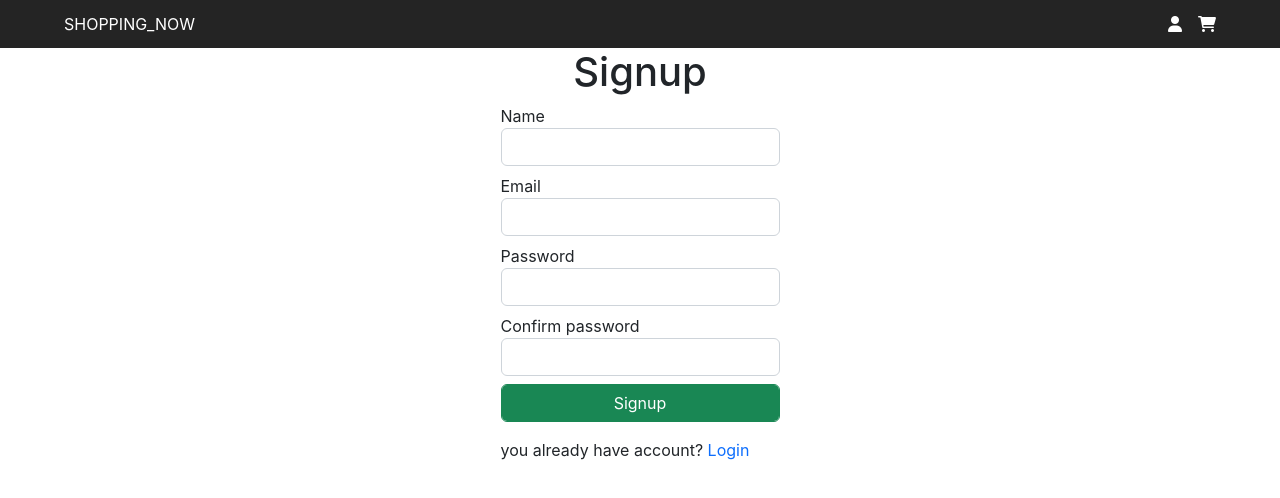
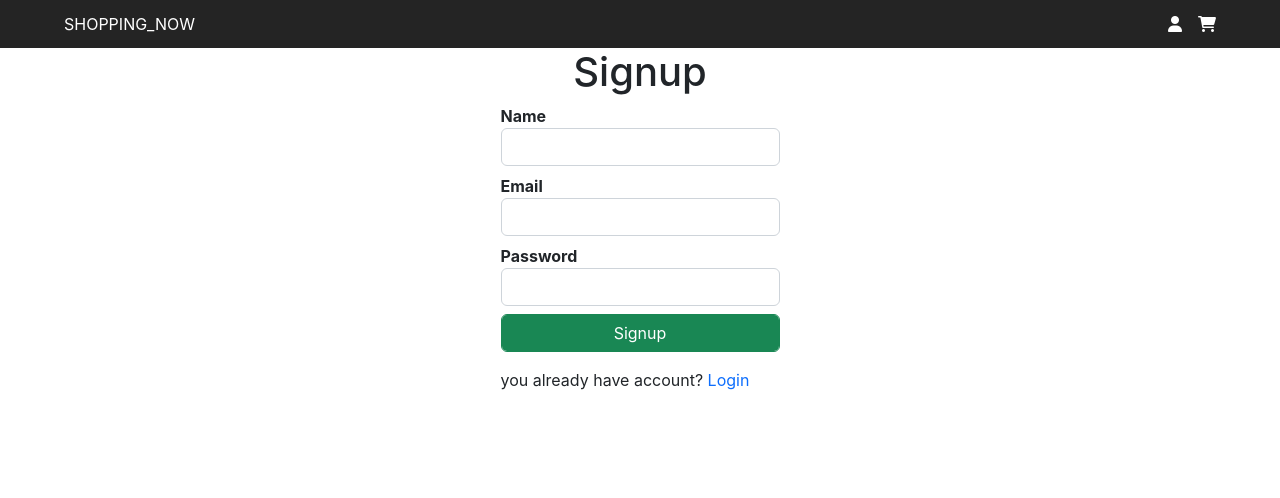
Before and after one commit to nguyen-thanh-luann/Binou, a React (Create React App) app: page /signup in a window 1280 px wide. Shown: the top 498 px of the page. Built offline with nearby package versions, Linux system fonts and the light colour scheme.

Commit message:
singup function complete

```diff
--- a/package.json
+++ b/package.json
@@ -14,6 +14,7 @@
     "react-bootstrap": "^2.4.0",
     "react-dom": "^18.2.0",
     "react-helmet-async": "^1.3.0",
+    "react-hook-form": "^7.34.0",
     "react-router-bootstrap": "^0.26.2",
     "react-router-dom": "^6.3.0",
     "react-scripts": "5.0.1",
--- a/src/Store.js
+++ b/src/Store.js
@@ -6,6 +6,11 @@ const initialState = {
   userInfo: localStorage.getItem('userInfo')
     ? JSON.parse(localStorage.getItem('userInfo'))
     : null,
+  cart: {
+    cartItems: localStorage.getItem('cartItems')
+      ? JSON.parse(localStorage.getItem('cartItems'))
+      : [],
+  },
 }
 
 function reducer(state, action) {
--- a/src/screens/SignupScreen.js
+++ b/src/screens/SignupScreen.js
@@ -1,88 +1,110 @@
 import React, { useState } from 'react'
 import { Helmet } from 'react-helmet-async'
 import { Link } from 'react-router-dom'
+import { useForm } from 'react-hook-form'
+
 import { signup } from '../services/UserService'
 
 export default function SignupScreen() {
-  const [name, setName] = useState('')
-  const [email, setEmail] = useState('')
-  const [password, setPassword] = useState('')
-  const [cnfPassword, setCnfPassword] = useState('')
-
-  const signupHandler = (e) => {
-    e.preventDefault()
-    if (password === cnfPassword) {
+  const {
+    register,
+    handleSubmit,
+    formState: { errors },
+    watch,
+  } = useForm()
+  const onSubmit = (data) => {
     const user = {
-        name,
-        email,
-        password,
+      name: data.name,
+      email: data.email,
+      password: data.password,
     }
+    console.log(user)
     signup(user)
-        .then((res) => {
-          console.log(res)
+      .then(() => {
+        if (window.confirm('create your account success!!')) {
           window.location.href = '/login'
+        }
       })
       .catch((err) => {
         console.log(err)
       })
   }
-  }
+
   return (
     <div className='container my-5'>
       <Helmet>
         <title>Signup</title>
       </Helmet>
       <div className='d-flex justify-content-center'>
-        <form className='form w-25'>
+        <form className='form w-25' onSubmit={handleSubmit(onSubmit)}>
           <h1 className='text-center'>Signup</h1>
 
           <div>
-            <label htmlFor='email'>Name</label>
+            <label htmlFor='email' className='fw-bold'>
+              Name{' '}
+              {errors.name && (
+                <span className='text-danger'>
+                  *
+                  {errors.name?.type === 'required' && 'This field is required'}
+                  {errors.name?.type === 'maxLength' && 'your name too long'}
+                  {errors.name?.type === 'minLength' && 'your name too short'}
+                </span>
+              )}
+            </label>
             <input
               id='name'
               className='form-control'
               type='text'
-              required
-              onChange={(e) => setName(e.target.value)}
+              {...register('name', {
+                required: true,
+                maxLength: 50,
+                minLength: 2,
+              })}
             />
           </div>
           <div className='mt-2'>
-            <label htmlFor='email'>Email</label>
+            <label htmlFor='email' className='fw-bold'>
+              Email{' '}
+              {errors.email && (
+                <span className='text-danger'>
+                  *
+                  {errors.email?.type === 'required' &&
+                    'This field is required'}
+                </span>
+              )}
+            </label>
             <input
               id='email'
               className='form-control'
               type='email'
-              required
-              onChange={(e) => setEmail(e.target.value)}
+              {...register('email', { required: true })}
             />
           </div>
           <div className='mt-2'>
-            <label htmlFor='password'>Password</label>
+            <label htmlFor='password' className='fw-bold'>
+              Password{' '}
+              {errors.password && (
+                <span className='text-danger'>
+                  *
+                  {errors.password?.type === 'required' &&
+                    'This field is required'}
+                  {errors.password?.type === 'minLength' && 'Min 6 character'}
+                </span>
+              )}
+            </label>
             <input
               id='password'
               className='form-control'
               type='password'
-              required
-              onChange={(e) => setPassword(e.target.value)}
+              {...register('password', { required: true, minLength: 6 })}
             />
           </div>
-          <div className='mt-2'>
-            <label htmlFor='cnfpassword'>Confirm password</label>
           <input
-              id='cnfpassword'
-              className='form-control'
-              type='password'
-              required
-              onChange={(e) => setCnfPassword(e.target.value)}
-            />
-          </div>
-          <button
             type='submit'
             className='form-control btn btn-success mt-2'
-            onClick={signupHandler}
-          >
-            Signup
-          </button>
+            value='Signup'
+          />
+
           <div className='mt-3'>
             you already have account?
             <Link to='/login' style={{ textDecoration: 'none' }}>
```
Also changed, not shown: 1 other file (tests, documents, lock files or other folders). Lines whose indentation alone changed are shown as unchanged.
